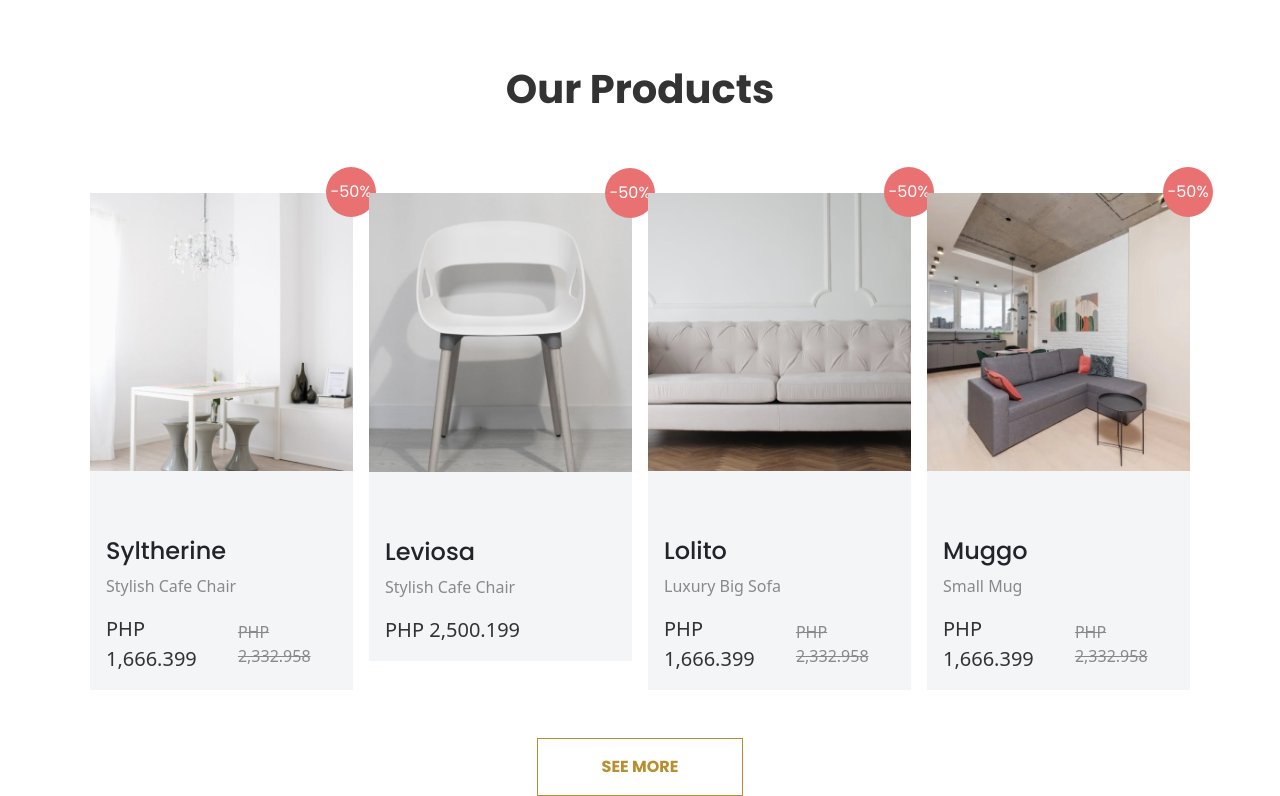
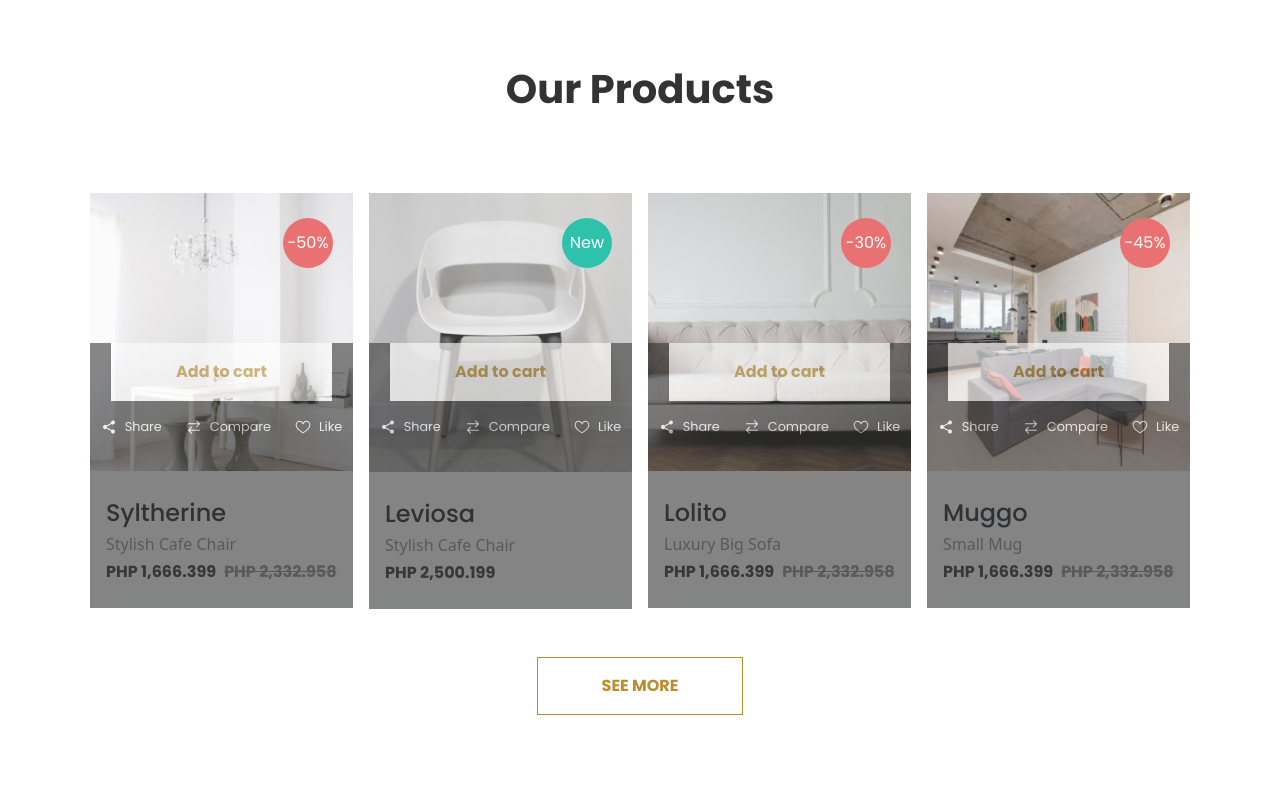
Before and after one commit to fritzgerald658/react-journey, a React (Vite) app: page / in a window 1280 px wide. Shown: the part 1436-2232 px from the top of the page. After the commit the page ends 2151 px from the top, so only its background shows below. Built offline with nearby package versions, Linux system fonts and the light colour scheme.

Commit message:
working on overlay

```diff
--- a/src/furniro_components/OurProducts.jsx
+++ b/src/furniro_components/OurProducts.jsx
@@ -1,4 +1,4 @@
-import React from "react";
+import React, { useState } from "react";
 import furniroMuggo from "../furniro_assets/furniro-muggo.jpg";
 import furniroLolito from "../furniro_assets/furniro-lolito.jpg";
 import furniroPingky from "../furniro_assets/furniro-pingky.jpg";
@@ -8,6 +8,13 @@ import furniroGrifo from "../furniro_assets/furniro-grifo.jpg";
 import furniroLeviosa from "../furniro_assets/furniro-leviosa.jpg";
 import furniroRespira from "../furniro_assets/furniro-respira.jpg";
 import "../furniro_components/OurProductsStyle.css";
+import { IoShareSocialOutline } from "react-icons/io5";
+import { MdOutlineCompareArrows } from "react-icons/md";
+import { GoHeart } from "react-icons/go";
+import { IoShareSocial } from "react-icons/io5";
+import { GoArrowSwitch } from "react-icons/go";
+
+import { CiHeart } from "react-icons/ci";
 
 function OurProductsCard({
   productImage,
@@ -15,19 +22,57 @@ function OurProductsCard({
   productSubtitle,
   productSalePrice,
   productOriginalPrice,
-  productSaleRateBalloon,
+  saleRateBalloon,
+  newItemBalloon,
 }) {
+  const [overlay, setOverlay] = useState(false);
+
+  const activateOverlay = () => {
+    setOverlay(true);
+  };
   return (
     <>
       <div className="card">
+        <div className="container card-overlay" id="overlay-container">
+          <div
+            id="overlay"
+            className=" d-flex justify-content-center align-items-center"
+          >
+            <button className="add-to-cart">Add to cart</button>
+          </div>
+          <div
+            className="container d-flex justify-content-center align-items-center gap-4 mt-3"
+            id="product-interactive-buttons"
+          >
+            <span className="d-flex justify-content-center align-items-center gap-2">
+              <IoShareSocial size="1rem" />
+              Share
+            </span>
+            <span className="d-flex justify-content-center align-items-center gap-2">
+              <GoArrowSwitch size="1rem" />
+              Compare
+            </span>
+            <span className="d-flex justify-content-center align-items-center gap-2">
+              <GoHeart size="1rem" />
+              Like
+            </span>
+          </div>
+        </div>
+        {saleRateBalloon && (
+          <span className="sale-rate-balloon d-flex justify-content-center align-items-center">
+            {saleRateBalloon}
+          </span>
+        )}
+        {newItemBalloon && (
+          <span className="new-item-balloon d-flex justify-content-center align-items-center">
+            {newItemBalloon}
+          </span>
+        )}
         <img src={productImage} className="card-img-top" alt="..." />
         <div className="card-body">
-          <div className="sale-rate-balloon d-flex justify-content-center">
-            {productSaleRateBalloon}
-          </div>
-          <h5 className="card-title">{productTitle}</h5>
+          <h5 className="card-title my-1">{productTitle}</h5>
           <p
-            className="card-text"
+            className="card-text mx-0 my-1"
             style={{ color: "#898989", fontSize: "1rem", fontWeight: "500" }}
           >
             {productSubtitle}
@@ -37,8 +82,6 @@ function OurProductsCard({
               className="card-text m-0"
               style={{
                 color: "#333333",
-                fontSize: "1.25rem",
-                fontWeight: "500",
               }}
             >
               {productSalePrice}
@@ -47,8 +90,6 @@ function OurProductsCard({
               className="card-text"
               style={{
                 color: "#898989",
-                fontSize: "1rem",
-                fontWeight: "500",
               }}
             >
               <del>{productOriginalPrice}</del>
@@ -71,7 +112,7 @@ function OurProducts() {
           <div className="container p-0 m-0 row d-lg-flex justify-content">
             <div className="col-12 col-lg-4 col-xl-3  col-md-6 d-flex justify-content-center d-lg-block p-lg-2 my-3">
               <OurProductsCard
-                productSaleRateBalloon="-50%"
+                saleRateBalloon="-50%"
                 productImage={furniroSyltherine}
                 productTitle="Syltherine"
                 productSubtitle="Stylish Cafe Chair"
@@ -81,7 +122,7 @@ function OurProducts() {
             </div>
             <div className="col-12 col-lg-4 col-xl-3  col-md-6 d-flex justify-content-center d-lg-block p-lg-2 my-3">
               <OurProductsCard
-                productSaleRateBalloon="-50%"
+                newItemBalloon="New"
                 productImage={furniroLeviosa}
                 productTitle="Leviosa"
                 productSubtitle="Stylish Cafe Chair"
@@ -91,7 +132,7 @@ function OurProducts() {
             </div>
             <div className="col-12 col-lg-4 col-xl-3  col-md-6 d-flex justify-content-center d-lg-block p-lg-2 my-3">
               <OurProductsCard
-                productSaleRateBalloon="-50%"
+                saleRateBalloon="-30%"
                 productImage={furniroLolito}
                 productTitle="Lolito"
                 productSubtitle="Luxury Big Sofa"
@@ -101,7 +142,7 @@ function OurProducts() {
             </div>
             <div className="col-12 col-lg-4 col-xl-3  col-md-6 d-flex justify-content-center d-lg-block p-lg-2 my-3">
               <OurProductsCard
-                productSaleRateBalloon="-50%"
+                saleRateBalloon="-45%"
                 productImage={furniroMuggo}
                 productTitle="Muggo"
                 productSubtitle="Small Mug"
@@ -112,7 +153,7 @@ function OurProducts() {
           </div>
         </div>
         <div className="container d-flex justify-content-center mt-4">
-          <button>SEE MORE</button>
+          <button className="see-more-button">SEE MORE</button>
         </div>
       </div>
     </>
--- a/src/furniro_components/OurProductsStyle.css
+++ b/src/furniro_components/OurProductsStyle.css
@@ -6,10 +6,16 @@
 }
 
 .card {
+  cursor: pointer;
   border: none;
-  width: "25rem";
-  height: "auto";
-  border-radius: "0px";
+  border-radius: 0;
+  overflow: hidden;
+}
+
+.card-overlay {
+  height: 100vh;
+  background-color: #3a3a3a;
+  opacity: 0.6;
 }
 
 .card img {
@@ -18,11 +24,44 @@
 
 .card-body {
   background-color: #f4f5f7;
+  padding: 1.5rem 1rem;
 }
 .card-body h5 {
   font-family: var(--primary-font);
   font-weight: 500;
   font-size: 1.5rem;
+}
+
+.card-prices-container p {
+  font-family: var(--primary-font);
+  font-weight: 700;
+  font-size: 1rem;
+}
+
+#overlay-container {
+  position: absolute;
+  top: 150px;
+  z-index: 10;
+}
+
+#product-interactive-buttons span {
+  font-family: var(--primary-font);
+  font-size: 0.8rem;
+  font-weight: 400;
+  color: white;
+}
+
+.add-to-cart {
+  background-color: white;
+  font-family: var(--primary-font);
+  padding: 1rem 4rem;
+  border: none;
+  cursor: pointer;
+  font-size: 1rem;
+  font-weight: bold;
+  color: var(--primary-color);
+  border: 1px solid white;
+  transition: 0.4s;
 }
 
 #our-product-parent-container h1 {
@@ -32,7 +71,7 @@
   color: var(--text-color);
 }
 
-#our-product-parent-container button {
+#our-product-parent-container .see-more-button {
   font-family: var(--primary-font);
   padding: 1rem 4rem;
   border: none;
@@ -51,19 +90,37 @@
 }
 
 .sale-rate-balloon {
-  padding: 1rem;
+  position: absolute;
+  z-index: 10;
+  top: 25px;
+  right: 20px;
   font-size: 1rem;
   font-family: var(--primary-font);
   width: 50px;
   height: 50px;
   text-align: center;
-  align-items: center;
+  margin: auto;
   border-radius: 100%;
   background-color: #e97171;
+  margin: 0;
   color: white;
-  position: relative;
-  top: -350px;
-  left: 260px;
+}
+
+.new-item-balloon {
+  position: absolute;
+  z-index: 10;
+  top: 25px;
+  right: 20px;
+  font-size: 1rem;
+  font-family: var(--primary-font);
+  width: 50px;
+  height: 50px;
+  text-align: center;
+  margin: auto;
+  border-radius: 100%;
+  background-color: #2ec1ac;
+  margin: 0;
+  color: white;
 }
 
 @media (max-width: 768px) {
@@ -75,30 +132,3 @@
     font-size: 2rem;
   }
 }
-
-@media (min-width: 1400px) {
-  .sale-rate-balloon {
-    position: relative;
-    top: -320px;
-    left: 225px;
-  }
-}
-
-@media (min-width: 1200px) {
-  .sale-rate-balloon {
-    position: relative;
-    top: -320px;
-    left: 225px;
-    /* position: relative;
-    top: -270px;
-    left: 180px; */
-  }
-}
-
-@media (min-width: 992px) {
-  .sale-rate-balloon {
-    position: relative;
-    top: -320px;
-    left: 220px;
-  }
-}
--- a/src/furniro_components/SectionTwoStyle.css
+++ b/src/furniro_components/SectionTwoStyle.css
@@ -42,6 +42,11 @@
   }
 }
 
+@media (max-width: 992px) {
+  #section-two-image-container img {
+    width: 50%;
+  }
+}
 @media (max-width: 1400px) {
   #section-two-image-container img {
     width: 95%;
```
